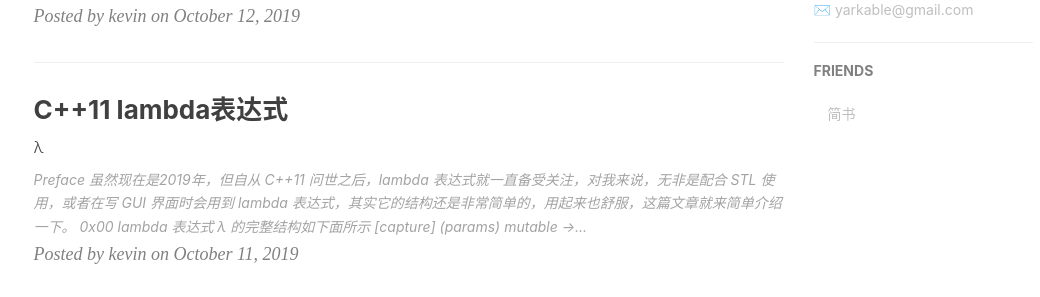
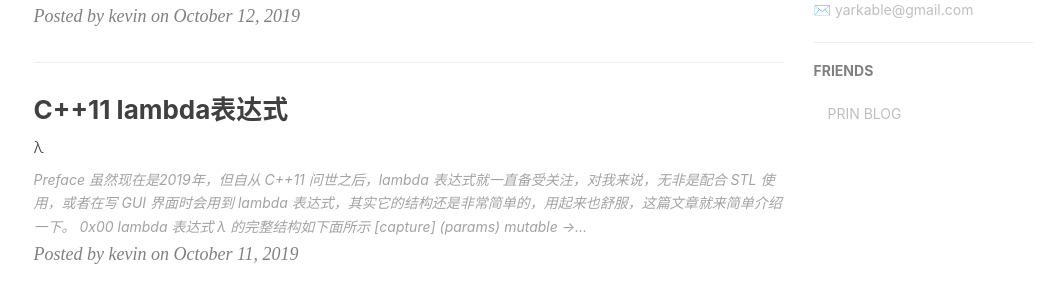
Before and after one commit to yarkable/yarkable.github.io, a Jekyll site: the page built from index.html, in a window 1280 px wide and 900 px high, scrolled down 1147 px. Shown: the part 155-452 px from the top of the window, without its empty margins (134-1174 px from the left). Built offline with Jekyll 4.4.1, drawn with Linux system fonts in a browser that asks for light colours; nearby versions of some CDN libraries; the list of posts is cut into pages by our own code; comment, search, counter and statistics services are not loaded.

Commit message:
add friends

```diff
--- a/_config.yml
+++ b/_config.yml
@@ -21,9 +21,7 @@ RSS: false
 weibo_username:     5532339354
 zhihu_username:     li-zhi-12-92
 github_username:    yarkable
-# facebook_username:  baiying.qiu.7
 jianshu_username:   5e14129c4ad7
-# twitter_username:   qiubaiying
 
 
 
@@ -103,7 +101,7 @@ friends: [
         title: "",
         href: "http://zhengwuyang.com"
     },{
-        title: "简书",
-        href: "https://www.jianshu.com/u/5e14129c4ad7"
+        title: "PRIN BLOG",
+        href: "https://printempw.github.io"
     }
 ]
```
